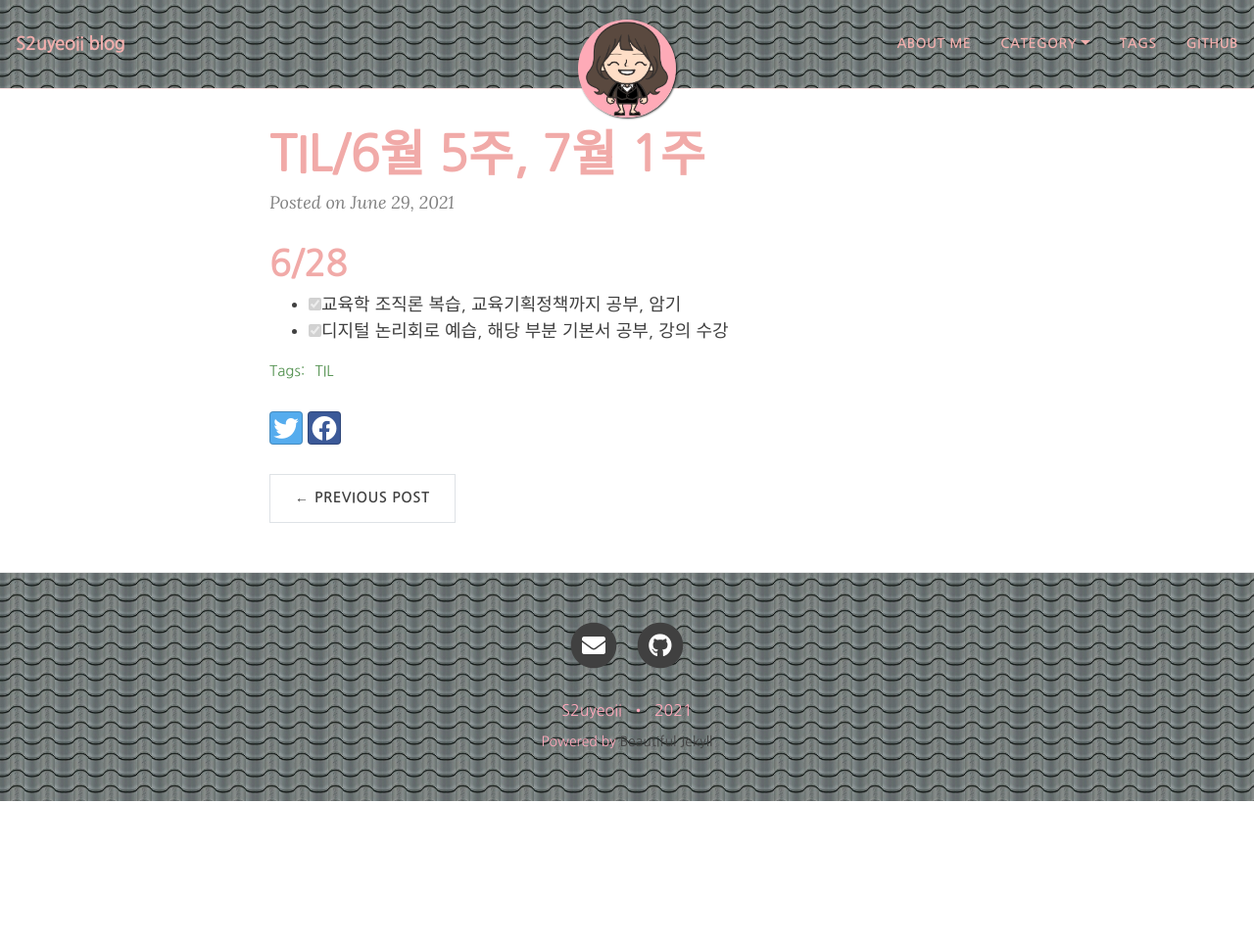
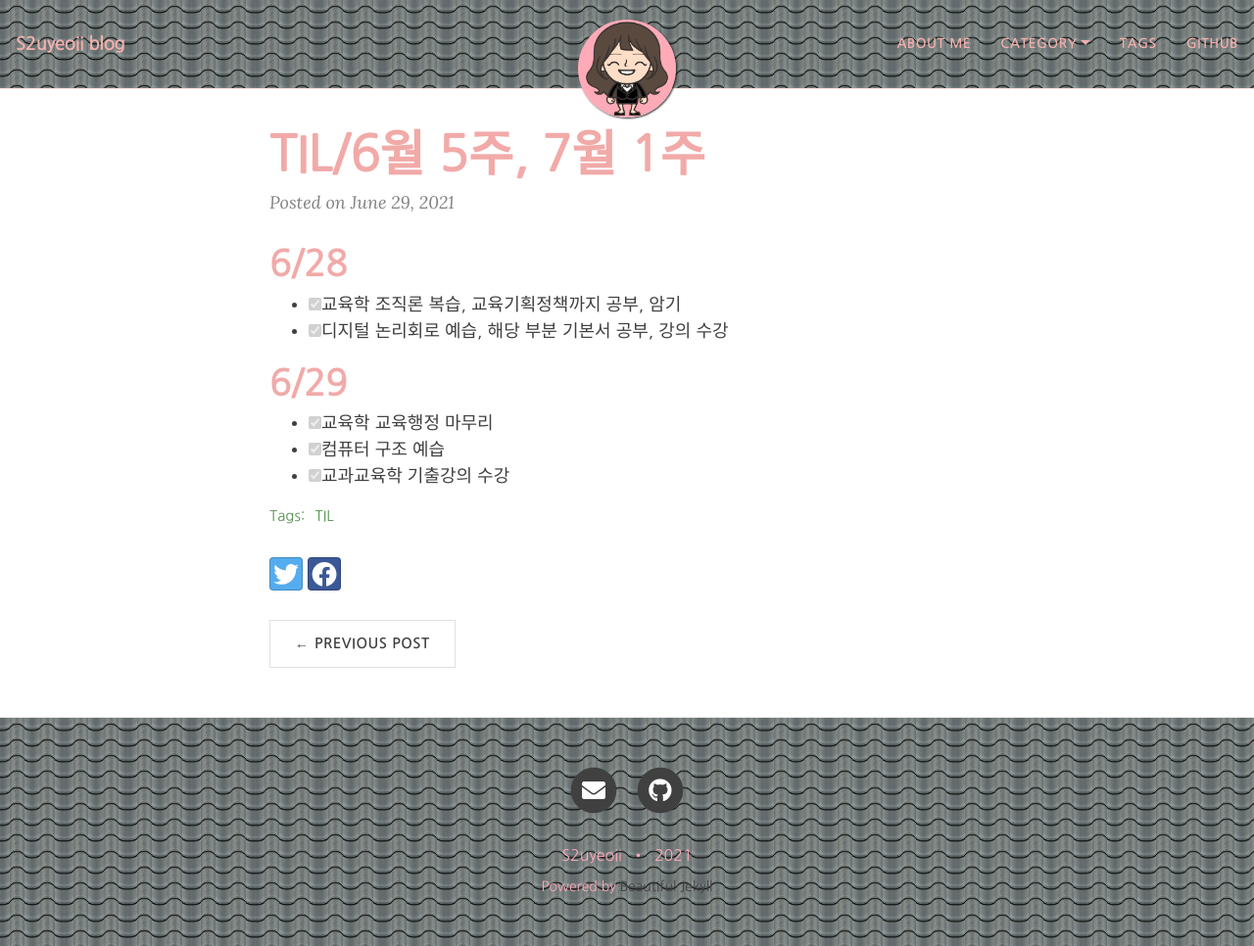
Before and after one commit to yeoneed/yeoneed.github.io, a Jekyll site: the page built from _posts/2021-06-29-TIL-6월막주+7월첫주.md, in a window 1280 px wide and 966 px high. Shown: the whole window at 98% size. Built offline with Jekyll 4.4.1, drawn with Linux system fonts in a browser that asks for light colours; nearby versions of some CDN libraries; some web fonts are replaced.

Commit message:
Update 2021-06-29-TIL-6월막주+7월첫주.md

```diff
--- a/_posts/2021-06-29-TIL-6월막주+7월첫주.md
+++ b/_posts/2021-06-29-TIL-6월막주+7월첫주.md
@@ -11,3 +11,8 @@ category: [TIL]
 # 6/28
 - [x] 교육학 조직론 복습, 교육기획정책까지 공부, 암기
 - [x] 디지털 논리회로 예습, 해당 부분 기본서 공부, 강의 수강
+
+# 6/29
+- [x] 교육학 교육행정 마무리
+- [x] 컴퓨터 구조 예습
+- [x] 교과교육학 기출강의 수강
```
